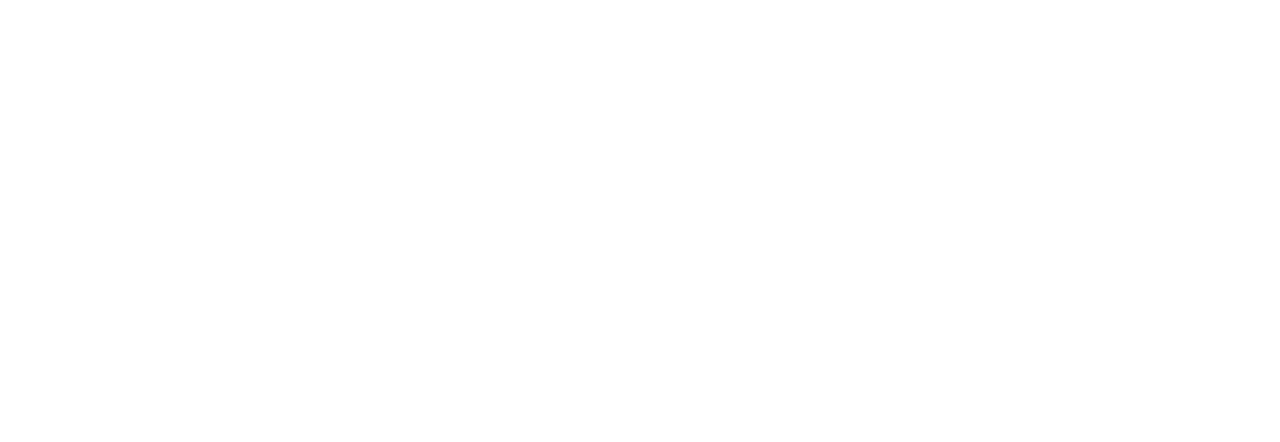
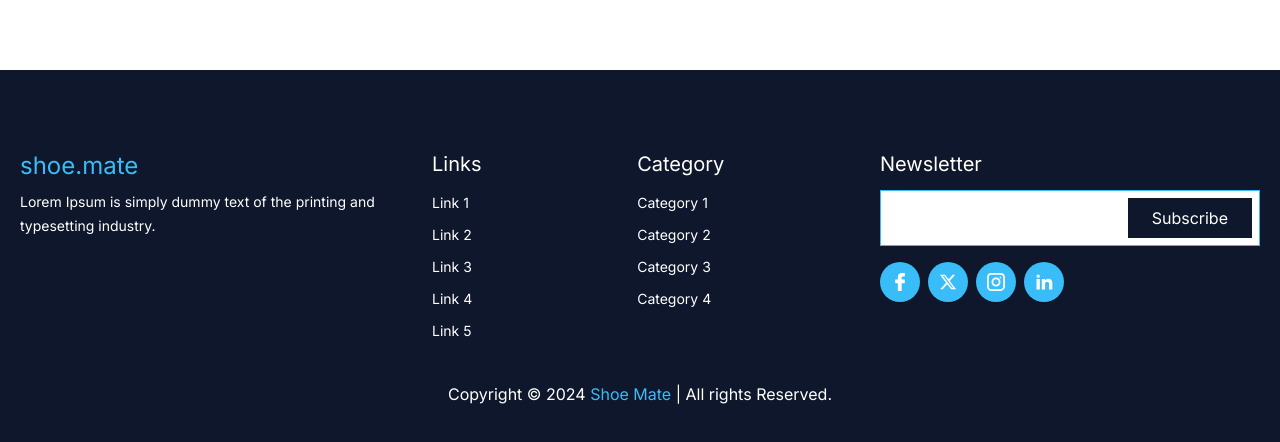
Before and after one commit to ajaykcoder/shoe-mate, a React (Create React App) app: page / in a window 1280 px wide. Shown: the part 1704-2146 px from the top of the page. Before the commit the page ends 1774 px from the top, so only its background shows below. Built offline with nearby package versions, Linux system fonts and the light colour scheme.

Commit message:
Work on Footer

```diff
--- a/src/components/Home/Banner.jsx
+++ b/src/components/Home/Banner.jsx
@@ -2,16 +2,16 @@
 
 const Banner = () => {
     return (
-        <div className="w-full px-5 bg-gradient-to-r to-primary from-secondary h-lvh flex items-center">
+        <div className="w-full px-5 bg-gradient-to-r to-darkBlue from-blue h-lvh flex items-center">
             <div className="w-[1440px] max-w-full mx-auto flex items-center gap-x-6">
                 <div className="flex-1 flex flex-col justify-center">
                     <h1 className="text-white">
                         <span className="text-3xl font-semibold text-white inline-block mb-2">Exclusive</span><br/>
-                        <span className="text-6xl font-bold text-primary inline-block">Footwear</span><br/>
+                        <span className="text-6xl font-bold text-darkBlue inline-block">Footwear</span><br/>
                         <span className="text-3xl font-semibold text-white inline-block mt-2">Limited Edition</span>
                     </h1>
                     <div className="text-base text-black mt-2">Lorem Ipsum is simply dummy text of the printing and typesetting industry. Lorem Ipsum has been the industry's standard dummy text ever since the 1500s.</div>
-                    <a href="/" className="text-base font-medium bg-primary text-white h-10 px-6 rounded-md flex items-center justify-center w-max cursor-pointer transition duration-[.2s] mt-4">Shop Now</a>
+                    <a href="/" className="text-base font-medium bg-darkBlue text-white h-10 px-6 rounded-md flex items-center justify-center w-max cursor-pointer transition duration-[.2s] mt-4">Shop Now</a>
                 </div>
                 <div className="flex-1">
                     <img className="flex pt-32" src="/assets/images/banner.png" alt="Banner"/>
--- a/src/components/Layout/Frontend/Footer.jsx
+++ b/src/components/Layout/Frontend/Footer.jsx
@@ -2,7 +2,51 @@
 
 const Footer = () => {
     return (
-        <>Footer</>
+        <div className="w-full bg-darkBlue pt-20 px-5 box-border">
+        <div className="w-[1440px] max-w-full mx-auto box-border">
+            <div className="flex gap-x-3">
+                <div className="w-[400px]">
+                    <a href="/" className="text-2xl mb-2 flex text-blue">shoe.mate</a>
+                    <div className="text-white text-sm leading-6">Lorem Ipsum is simply dummy text of the printing and typesetting industry.</div>
+                </div>
+                <div className="flex flex-wrap flex-1 justify-between gap-14">
+                    <div className="">
+                        <div className="text-white text-xl mb-3">Links</div>
+                        <ul className="flex flex-col gap-y-2">
+                            <li><a href="/" className="text-sm text-white hover:text-blue">Link 1</a></li>
+                            <li><a href="/" className="text-sm text-white hover:text-blue">Link 2</a></li>
+                            <li><a href="/" className="text-sm text-white hover:text-blue">Link 3</a></li>
+                            <li><a href="/" className="text-sm text-white hover:text-blue">Link 4</a></li>
+                            <li><a href="/" className="text-sm text-white hover:text-blue">Link 5</a></li>
+                        </ul>
+                    </div>
+                    <div className="">
+                        <div className="text-white text-xl mb-3">Category</div>
+                        <ul className="flex flex-col gap-y-2">
+                            <li><a href="/" className="text-sm text-white hover:text-blue">Category 1</a></li>
+                            <li><a href="/" className="text-sm text-white hover:text-blue">Category 2</a></li>
+                            <li><a href="/" className="text-sm text-white hover:text-blue">Category 3</a></li>
+                            <li><a href="/" className="text-sm text-white hover:text-blue">Category 4</a></li>
+                        </ul>
+                    </div>
+                    <div className="w-[380px]">
+                        <div className="text-white text-xl mb-3">Newsletter</div>
+                        <div className="relative">
+                            <input type="text" className="border border-blue bg-transparent h-14 w-full focus:outline-none outline-green pl-4 pr-[134px] text-text"/>
+                            <button className="text-base h-10 text-white bg-darkBlue hover:bg-blue px-6 absolute right-2 top-2">Subscribe</button>
+                        </div>
+                        <div className="flex gap-x-2 mt-4">
+                            <a href="/" className="h-10 w-10 bg-blue flex items-center justify-center rounded-full hover:bg-blue" target="_blank"><svg className="fill-white" viewBox="0 0 9.047 16.801" width="18" height="18"><path d="M2.547,9.592H1.409c-.312,0-.63.005-.942,0-.328-.005-.438-.1-.438-.432-.005-.854-.005-1.714,0-2.568.005-.323.12-.427.443-.427.608-.005,1.215,0,1.823,0h.252V5.913c.016-.777-.016-1.56.049-2.338A3.691,3.691,0,0,1,6.248.127C7.053.1,7.858.116,8.668.116c.285,0,.4.115.4.4.005.8.005,1.6,0,2.4,0,.307-.109.416-.422.427-.553.011-1.106.011-1.659.022-.619.011-.881.252-.892.865s-.005,1.243-.005,1.889H8.444c.443,0,.547.1.547.542V9.1c0,.367-.1.46-.465.465-.8.005-1.6,0-2.436,0v6.69c0,.591-.06.651-.662.651H3.073c-.422,0-.52-.1-.52-.52V9.86C2.547,9.778,2.547,9.7,2.547,9.592Z" transform="translate(-0.025 -0.111)"></path></svg></a>
+                            <a href="/" className="h-10 w-10 bg-blue flex items-center justify-center rounded-full hover:bg-blue" target="_blank"><svg className="fill-white" viewBox="0 0 24 24" width="18" height="18"><path d="M18.244 2.25h3.308l-7.227 8.26 8.502 11.24H16.17l-5.214-6.817L4.99 21.75H1.68l7.73-8.835L1.254 2.25H8.08l4.713 6.231zm-1.161 17.52h1.833L7.084 4.126H5.117z"></path></svg></a>
+                            <a href="/" className="h-10 w-10 bg-blue flex items-center justify-center rounded-full hover:bg-blue" target="_blank"><svg className="fill-white" viewBox="0 0 16 15.972" width="18" height="18"><g><path id="Path_63" data-name="Path 63" d="M12.343,15.947H3.657c-.042-.008-.079-.021-.121-.029A3.865,3.865,0,0,1,.212,13.236,7.836,7.836,0,0,1,0,12.3V3.629c.008-.046.025-.087.029-.133A3.935,3.935,0,0,1,3.907-.016q4.1-.019,8.2,0A3.91,3.91,0,0,1,15.78,2.663,9.544,9.544,0,0,1,16,3.629V12.3c-.008.046-.025.087-.029.133a3.925,3.925,0,0,1-2.833,3.353C12.876,15.86,12.605,15.893,12.343,15.947ZM14.4,7.958c0-1.325,0-2.649,0-3.974a2.342,2.342,0,0,0-2.354-2.4Q8,1.561,3.957,1.58A2.334,2.334,0,0,0,1.6,3.933q-.019,4.03,0,8.061a2.324,2.324,0,0,0,2.349,2.354q4.043.019,8.09,0a2.3,2.3,0,0,0,1.425-.479,2.337,2.337,0,0,0,.933-1.937C14.405,10.607,14.4,9.282,14.4,7.958Z" transform="translate(0 0)"></path><path d="M104,99.895a4,4,0,1,1-3.991-3.995A3.958,3.958,0,0,1,104,99.895Zm-1.6,0a2.4,2.4,0,1,0-2.408,2.4A2.364,2.364,0,0,0,102.4,99.891Z" transform="translate(-92.001 -91.929)"></path><path d="M269.692,76.787a.8.8,0,1,1-.821.766A.8.8,0,0,1,269.692,76.787Z" transform="translate(-257.67 -73.611)"></path></g></svg></a>
+                            <a href="/" className="h-10 w-10 bg-blue flex items-center justify-center rounded-full hover:bg-blue" target="_blank"><svg className="fill-white" viewBox="0 0 24 24" width="20" height="20"><path d="M6.94048 4.99993C6.94011 5.81424 6.44608 6.54702 5.69134 6.85273C4.9366 7.15845 4.07187 6.97605 3.5049 6.39155C2.93793 5.80704 2.78195 4.93715 3.1105 4.19207C3.43906 3.44699 4.18654 2.9755 5.00048 2.99993C6.08155 3.03238 6.94097 3.91837 6.94048 4.99993ZM7.00048 8.47993H3.00048V20.9999H7.00048V8.47993ZM13.3205 8.47993H9.34048V20.9999H13.2805V14.4299C13.2805 10.7699 18.0505 10.4299 18.0505 14.4299V20.9999H22.0005V13.0699C22.0005 6.89993 14.9405 7.12993 13.2805 10.1599L13.3205 8.47993Z"></path></svg></a>
+                        </div>
+                    </div>
+                </div>
+            </div>
+            <div className="text-center pt-10 pb-12 text-white">Copyright &copy; {new Date().getFullYear()} <a href="/"><span className="text-blue">Shoe Mate</span></a> | All rights Reserved.</div>
+        </div>
+    </div>
     )
 }
 export default Footer;
--- a/src/components/Layout/Frontend/FrontendLayout.jsx
+++ b/src/components/Layout/Frontend/FrontendLayout.jsx
@@ -7,7 +7,7 @@
         <div className="relative">
             <Header/>
                 {props.children}
-            {/* <Footer/> */}
+            <Footer/>
         </div>
     )
 }
--- a/src/components/Layout/Frontend/Header.jsx
+++ b/src/components/Layout/Frontend/Header.jsx
@@ -5,7 +5,7 @@
         <div className="w-full py-6 px-5 absolute">
             <div className="w-[1440px] max-w-full mx-auto flex justify-between items-center gap-x-3">
                 <div className="w-40">
-                    <a href="/" className="text-3xl font-semibold text-white transition duration-[.2s]">shoe.mate</a>
+                    <a href="/" className="text-3xl font-semibold text-white hover:text-darkBlue transition duration-[.2s]">shoe.mate</a>
                 </div>
                 <div className="flex items-center gap-x-8">
                     <a className="text-base font-medium text-white transition duration-[.2s]" href="/">Home</a>
--- a/tailwind.config.js
+++ b/tailwind.config.js
@@ -5,8 +5,8 @@
     ],
     theme: {
         colors: {
-            "primary" : "#0E172B",
-            "secondary" : "#39bdf9",
+            "darkBlue" : "#0E172B",
+            "blue" : "#39bdf9",
             "red" : "#FF0000",
             "black" : "#000000",
             "lightBlack" : "#0E172A",
@@ -15,7 +15,21 @@
             "border" : "#C6C6C6",
             "borderLight" : "#ECEEEF"
         },
-        extend: {},
+        screens: {
+            "full": {"max": "1580px"},
+            "desktop": {"max": "1440px"},
+            "laptop-lg": {"max": "1280px"},
+            "laptop": {"max": "1199px"},
+            "tablet-lg": {"max": "1024px"},
+            "tablet": {"max": "991px"},
+            "mobile-lg": {"max": "767px"},
+            "mobile": {"max": "479px"},
+        },
+        extend: {
+            fontFamily: {
+                Roboto: ["Roboto", "sans-serif"]
+            }
+        }
     },
     plugins: [],
 }
```
Also changed, not shown: src/components/Home/Products.jsx (+5 -10 lines).
